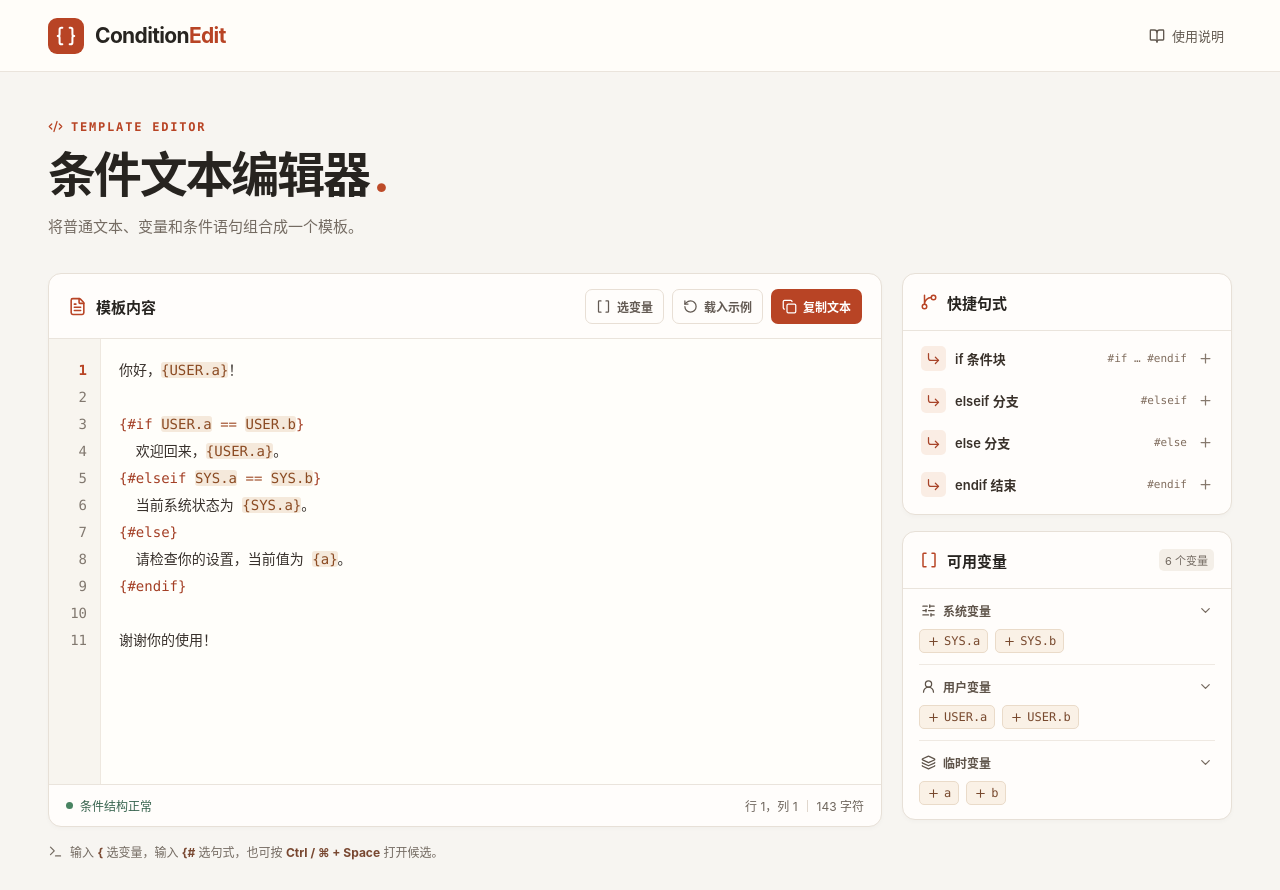
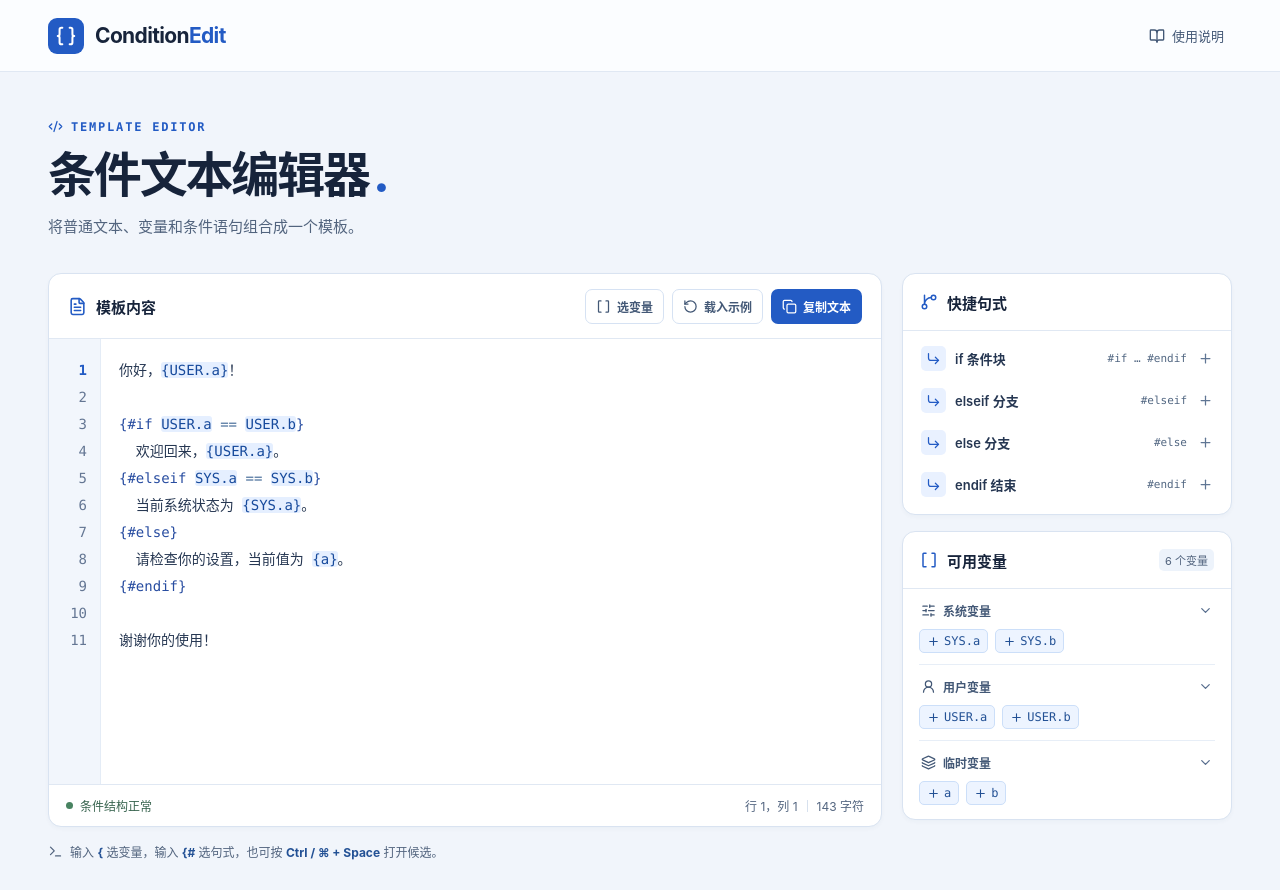
Before and after one commit to MaybeChen/ConditionEdit, a Vue app: page / in a window 1280 px wide. Built offline with nearby package versions, Linux system fonts and the light colour scheme.

Commit message:
Apply blue editor theme

```diff
--- a/index.html
+++ b/index.html
@@ -3,7 +3,7 @@
   <head>
     <meta charset="UTF-8" />
     <meta name="viewport" content="width=device-width, initial-scale=1.0" />
-    <meta name="theme-color" content="#f7f5f1" />
+    <meta name="theme-color" content="#f1f5fb" />
     <title>ConditionEdit · 条件文本编辑器</title>
   </head>
   <body>
--- a/src/style.css
+++ b/src/style.css
@@ -1,11 +1,12 @@
 :root {
   font-family: Inter, "PingFang SC", "Microsoft YaHei", "Noto Sans CJK SC", sans-serif;
-  color: #272420;
-  background: #f7f5f1;
+  color: #17243b;
+  background: #f1f5fb;
   font-synthesis: none;
-  --muted: #746b62;
-  --line: #eae4dc;
-  --accent: #b84425;
+  --muted: #52647e;
+  --line: #e0e8f3;
+  --accent: #235bc4;
+  --surface: #fff;
   --mono: "SFMono-Regular", Consolas, "Liberation Mono", "Noto Sans Mono CJK SC", monospace;
 }
 
@@ -14,7 +15,7 @@ body { margin: 0; min-width: 300px; }
 button { font: inherit; cursor: pointer; }
 button:focus-visible { outline: 2px solid var(--accent); outline-offset: 3px; }
 
-.site-header { background: #fffdf9; border-bottom: 1px solid var(--line); }
+.site-header { background: #fbfdff; border-bottom: 1px solid var(--line); }
 .header-inner, .workspace { width: min(1184px, calc(100% - 80px)); margin: 0 auto; }
 .header-inner { height: 71px; display: flex; align-items: center; justify-content: space-between; }
 .brand, .help-button, .eyebrow, .panel-title, .button, .status-message, .status-position, .workspace-footer {
@@ -23,20 +24,20 @@ button:focus-visible { outline: 2px solid var(--accent); outline-offset: 3px; }
 .brand { gap: 11px; font-size: 21px; font-weight: 750; letter-spacing: -.65px; }
 .brand-icon {
   width: 36px; height: 36px; display: grid; place-items: center;
-  color: #fff; background: #b84425; border-radius: 9px;
+  color: #fff; background: var(--accent); border-radius: 9px;
 }
 .brand-accent, .accent { color: var(--accent); }
-.help-button { gap: 7px; border: 0; background: transparent; color: #625950; font-size: 13px; padding: 8px; border-radius: 6px; }
-.help-button:hover { background: #f3eee7; }
+.help-button { gap: 7px; border: 0; background: transparent; color: #435876; font-size: 13px; padding: 8px; border-radius: 6px; }
+.help-button:hover { background: #eaf1fc; }
 
 .workspace { padding: 47px 0 30px; }
 .intro { margin-bottom: 34px; }
 .eyebrow { gap: 8px; color: var(--accent); font: 700 12px var(--mono); letter-spacing: .15em; }
 h1 { font-size: clamp(30px, 5vw, 48px); letter-spacing: -.045em; line-height: 1.2; margin: 12px 0 11px; font-weight: 800; }
-h1 span { color: #bd4b29; margin-left: 4px; }
+h1 span { color: var(--accent); margin-left: 4px; }
 .intro p { color: var(--muted); font-size: 15px; margin: 0; line-height: 1.65; }
 .workbench { display: grid; grid-template-columns: minmax(0, 1fr) 330px; gap: 20px; align-items: stretch; }
-.panel { background: #fffdfb; border: 1px solid #e7e0d7; border-radius: 13px; box-shadow: 0 2px 4px #38270d06; min-width: 0; }
+.panel { background: var(--surface); border: 1px solid #d9e3f1; border-radius: 13px; box-shadow: 0 2px 4px #19386b08; min-width: 0; }
 .panel-header { min-height: 57px; padding: 12px 17px; display: flex; justify-content: space-between; align-items: center; gap: 10px; border-bottom: 1px solid var(--line); }
 .panel-title { gap: 9px; }
 .panel-title h2 { margin: 0; font-size: 15px; font-weight: 700; white-space: nowrap; }
@@ -44,59 +45,59 @@ h1 span { color: #bd4b29; margin-left: 4px; }
 .editor-header { min-height: 65px; padding: 12px 19px; }
 .editor-actions { display: flex; align-items: center; gap: 8px; }
 .button { justify-content: center; gap: 6px; padding: 8px 10px; border: 1px solid transparent; border-radius: 7px; font-size: 12px; font-weight: 650; white-space: nowrap; }
-.secondary { background: #fffdfb; color: #635a53; border-color: #e8dfd5; }
-.secondary:hover { background: #f4eee6; }
-.primary { background: #b84425; color: #fff; }
-.primary:hover { background: #9d351b; }
+.secondary { background: var(--surface); color: #435876; border-color: #d6e2f3; }
+.secondary:hover { background: #eaf1fc; }
+.primary { background: var(--accent); color: #fff; }
+.primary:hover { background: #19499f; }
 
-.editor-body { flex: 1; min-height: 445px; position: relative; display: flex; background: #fffefa; }
+.editor-body { flex: 1; min-height: 445px; position: relative; display: flex; background: var(--surface); }
 .gutter, .highlight, textarea { font: 14px/27px var(--mono); font-variant-ligatures: none; tab-size: 2; }
-.gutter { position: absolute; inset: 0 auto 0 0; width: 52px; background: #f8f5ef; color: #81786f; border-right: 1px solid #eee8df; text-align: right; padding: 18px 13px 30px 0; overflow: hidden; user-select: none; }
+.gutter { position: absolute; inset: 0 auto 0 0; width: 52px; background: #f2f6fc; color: #647693; border-right: 1px solid #e4ecf6; text-align: right; padding: 18px 13px 30px 0; overflow: hidden; user-select: none; }
 .gutter .current { color: var(--accent); font-weight: 700; }
 .input-area { position: absolute; inset: 0 0 0 52px; }
 .highlight, textarea { position: absolute; inset: 0; width: 100%; height: 100%; padding: 18px 18px 26px; margin: 0; border: 0; overflow: auto; white-space: pre; scrollbar-width: thin; }
-.highlight { pointer-events: none; color: #38312c; scrollbar-color: transparent transparent; }
-textarea { background: transparent; color: transparent; caret-color: #30251c; resize: none; outline: none; scrollbar-width: thin; }
-textarea::selection { color: transparent; background: #e9a78865; }
-textarea::placeholder { color: #81786f; }
-.editor-body:focus-within { box-shadow: inset 0 0 0 1px #bd4b2940; }
-.variable { color: #8b4b23; background: #f5e9db; border-radius: 3px; }
-.directive { color: #a33e24; }
-.operator { color: #a04e2a; }
+.highlight { pointer-events: none; color: #263752; scrollbar-color: transparent transparent; }
+textarea { background: transparent; color: transparent; caret-color: #17243b; resize: none; outline: none; scrollbar-width: thin; }
+textarea::selection { color: transparent; background: #8ab4ff66; }
+textarea::placeholder { color: #647693; }
+.editor-body:focus-within { box-shadow: inset 0 0 0 1px #235bc440; }
+.variable { color: #174a9c; background: #e5efff; border-radius: 3px; }
+.directive { color: #274ca0; }
+.operator { color: #446b98; }
 
-.editor-status { padding: 0 17px; min-height: 42px; display: flex; align-items: center; justify-content: space-between; gap: 10px; border-top: 1px solid var(--line); color: #6f665d; font-size: 12px; }
+.editor-status { padding: 0 17px; min-height: 42px; display: flex; align-items: center; justify-content: space-between; gap: 10px; border-top: 1px solid var(--line); color: #546680; font-size: 12px; }
 .status-message { gap: 7px; color: #38644f; }
 .status-dot { width: 7px; height: 7px; border-radius: 50%; background: #488361; }
 .status-message.invalid { color: #aa442a; }
 .status-position { gap: 9px; white-space: nowrap; }
-.status-divider { width: 1px; height: 12px; background: #e0d7cd; }
+.status-divider { width: 1px; height: 12px; background: #d7e1ee; }
 
 .sidebar { display: grid; gap: 16px; align-content: start; }
 .snippet-list { padding: 8px 12px 10px; display: grid; gap: 3px; }
-.snippet { display: flex; align-items: center; gap: 9px; width: 100%; min-height: 39px; padding: 5px 6px; border: 0; border-radius: 6px; background: transparent; text-align: left; color: #39312a; }
-.snippet:hover, .group-heading:hover { background: #f8f0e8; }
-.snippet-marker { display: grid; place-items: center; width: 25px; height: 25px; flex: 0 0 25px; color: #a74328; background: #faede4; border-radius: 5px; }
+.snippet { display: flex; align-items: center; gap: 9px; width: 100%; min-height: 39px; padding: 5px 6px; border: 0; border-radius: 6px; background: transparent; text-align: left; color: #263752; }
+.snippet:hover, .group-heading:hover { background: #edf4ff; }
+.snippet-marker { display: grid; place-items: center; width: 25px; height: 25px; flex: 0 0 25px; color: var(--accent); background: #e9f1ff; border-radius: 5px; }
 .snippet-name { flex: 1; font-size: 13px; font-weight: 600; }
-.snippet code { color: #806d5e; font: 11px var(--mono); white-space: nowrap; }
-.add-icon { color: #86796d; margin-left: 2px; }
-.variable-count { color: #746b62; background: #f4efe8; border-radius: 5px; padding: 3px 6px; font-size: 11px; }
+.snippet code { color: #526782; font: 11px var(--mono); white-space: nowrap; }
+.add-icon { color: #607694; margin-left: 2px; }
+.variable-count { color: #52647e; background: #edf3fb; border-radius: 5px; padding: 3px 6px; font-size: 11px; }
 .variable-list { padding: 0 16px 3px; }
 .variable-group { padding: 9px 0 11px; }
-.variable-group + .variable-group { border-top: 1px solid #efe9e2; }
-.group-heading { display: flex; align-items: center; gap: 7px; width: 100%; padding: 4px 2px; background: transparent; border: 0; border-radius: 5px; color: #5e5349; font-size: 12px; text-align: left; font-weight: 650; }
-.chevron { margin-left: auto; color: #776b60; }
+.variable-group + .variable-group { border-top: 1px solid #e7eef7; }
+.group-heading { display: flex; align-items: center; gap: 7px; width: 100%; padding: 4px 2px; background: transparent; border: 0; border-radius: 5px; color: #435876; font-size: 12px; text-align: left; font-weight: 650; }
+.chevron { margin-left: auto; color: #586e8e; }
 .chevron.closed { transform: rotate(-90deg); }
 .variable-chips { display: flex; flex-wrap: wrap; gap: 7px; margin-top: 6px; }
-.chip { display: flex; align-items: center; gap: 4px; border: 1px solid #eadbc9; border-radius: 5px; background: #faf1e6; color: #78492e; padding: 4px 7px; font: 12px var(--mono); }
-.chip:hover { background: #f3e1ce; }
+.chip { display: flex; align-items: center; gap: 4px; border: 1px solid #ccdff9; border-radius: 5px; background: #edf4ff; color: #235195; padding: 4px 7px; font: 12px var(--mono); }
+.chip:hover { background: #dceaff; }
 .workspace-footer { gap: 7px; margin-top: 16px; color: var(--muted); font-size: 12px; }
 
-.help-dialog { max-width: min(490px, calc(100% - 32px)); padding: 0; border: 1px solid #e7e0d7; border-radius: 13px; color: inherit; background: #fffdfb; }
-.help-dialog::backdrop { background: #2b211b60; }
+.help-dialog { max-width: min(490px, calc(100% - 32px)); padding: 0; border: 1px solid #d9e3f1; border-radius: 13px; color: inherit; background: var(--surface); }
+.help-dialog::backdrop { background: #14244366; }
 .dialog-content { padding: 23px; }
-.dialog-content p { color: #625950; font-size: 14px; line-height: 1.7; }
+.dialog-content p { color: #435876; font-size: 14px; line-height: 1.7; }
 .close-button { margin-left: auto; }
-.toast { position: fixed; bottom: 24px; right: 24px; background: #372820; color: #fff; padding: 10px 14px; border-radius: 8px; display: flex; align-items: center; gap: 7px; font-size: 13px; }
+.toast { position: fixed; bottom: 24px; right: 24px; background: #1d355b; color: #fff; padding: 10px 14px; border-radius: 8px; display: flex; align-items: center; gap: 7px; font-size: 13px; }
 .v-enter-active, .v-leave-active { transition: opacity .15s; }
 .v-enter-from, .v-leave-to { opacity: 0; }
 
@@ -136,10 +137,10 @@ textarea::placeholder { color: #81786f; }
   position: absolute;
   z-index: 2;
   width: min(290px, calc(100% - 13px));
-  border: 1px solid #e7dace;
+  border: 1px solid #d6e2f3;
   border-radius: 9px;
-  background: #fffdfb;
-  box-shadow: 0 8px 24px #38270d24;
+  background: var(--surface);
+  box-shadow: 0 8px 24px #19386b24;
   overflow: hidden;
 }
 .completion-heading, .completion-option { display: flex; align-items: center; gap: 8px; }
@@ -147,18 +148,18 @@ textarea::placeholder { color: #81786f; }
   justify-content: space-between;
   padding: 8px 10px;
   border-bottom: 1px solid var(--line);
-  background: #f8f4ee;
+  background: #f0f5fc;
   font-size: 12px;
   font-weight: 650;
 }
 .completion-heading span { color: var(--muted); font: 11px var(--mono); }
 .completion-options { max-height: 198px; overflow: auto; }
-.completion-option { padding: 7px 10px; color: #6c5140; font-size: 12px; cursor: pointer; }
-.completion-option:hover, .completion-option[aria-selected="true"] { background: #f8e9dc; }
-.completion-option code { color: #773d25; font: 13px var(--mono); }
+.completion-option { padding: 7px 10px; color: #45618a; font-size: 12px; cursor: pointer; }
+.completion-option:hover, .completion-option[aria-selected="true"] { background: #e3eeff; }
+.completion-option code { color: #174a9c; font: 13px var(--mono); }
 .completion-option span { margin-left: auto; color: var(--muted); }
 .completion-empty { padding: 10px; color: var(--muted); font-size: 12px; }
-.workspace-footer kbd { color: #794831; font: inherit; font-weight: 700; }
+.workspace-footer kbd { color: #235195; font: inherit; font-weight: 700; }
 .workspace-footer svg { flex-shrink: 0; }
 
 @media (max-width: 700px) {
```
